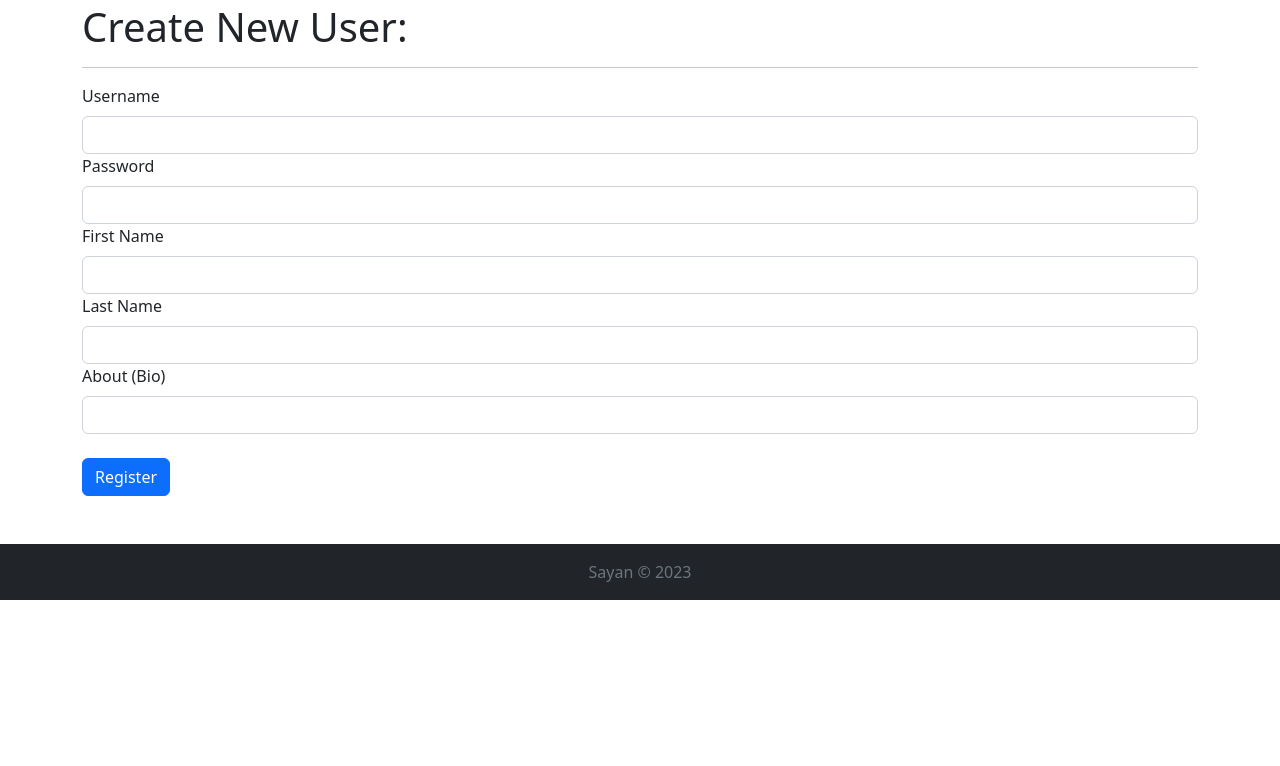
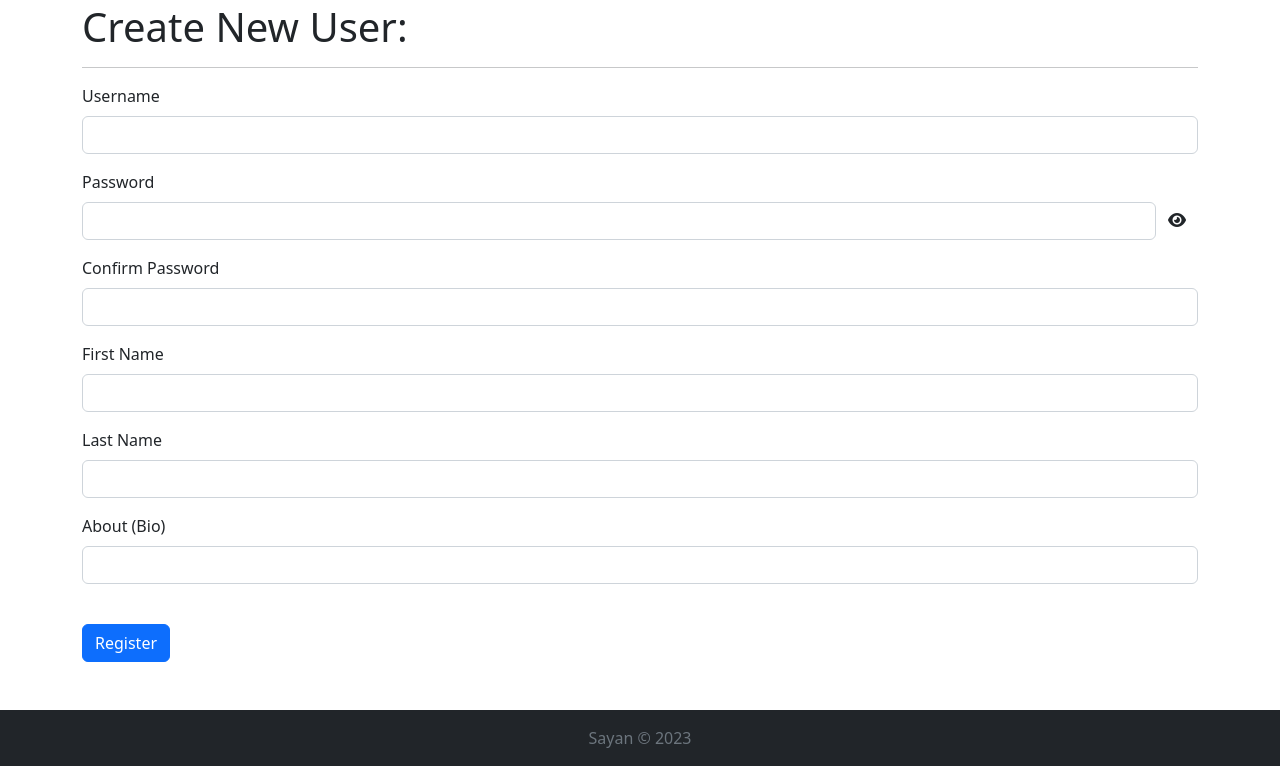
Before and after one commit to sayan01/bloglite, a Flask app: page /register in a window 1280 px wide. Shown: the part 205-971 px from the top of the page. Before the commit the page ends 805 px from the top, so only its background shows below. Run offline with Flask 2, Linux system fonts and the light colour scheme.

Commit message:
improve login and register

```diff
--- a/config.py
+++ b/config.py
@@ -5,4 +5,5 @@ from os import getenv
 # config
 load_dotenv()
 app.config['SQLALCHEMY_DATABASE_URI'] = getenv('SQLALCHEMY_DATABASE_URI')
+app.config['SQLALCHEMY_TRACK_MODIFICATIONS'] = getenv('SQLALCHEMY_TRACK_MODIFICATIONS')
 app.config['SECRET_KEY'] = getenv('SECRET_KEY')
--- a/forms.py
+++ b/forms.py
@@ -8,6 +8,10 @@ class UserForm(FlaskForm):
     password = PasswordField("Password", validators=[DataRequired(),
         Length(min=8,
         message="Password should be atleast 8 characteres long")])
+    password_confirm = PasswordField("Confirm Password", validators=[DataRequired(),
+        Length(min=8,
+        message="Password should be atleast 8 characteres long"),
+        EqualTo('password', message="Passwords must match")])
     fname = StringField("First Name", validators=[DataRequired(), Length(max=50)])
     lname = StringField("Last Name", validators=[Length(max=50)])
     about = StringField("About (Bio)", validators=[DataRequired(), Length(max=256)])
--- a/routes.py
+++ b/routes.py
@@ -69,7 +69,7 @@ def login():
         user = User.query.filter_by(username=form.username.data).first()
         if not user:
             abort(404)
-        if hashpass(form.username.data, form.password.data) == user.passhash:
+        if user.verify_password(form.password.data):
             flash('Login successful')
             return redirect(location=url_for("get_users"))
         else:
@@ -81,22 +81,24 @@ def login():
 @app.route('/register', methods=['GET', 'POST'])
 def register():
     form = UserForm()
-    if form.validate_on_submit():
-        user = User.query.filter_by(username=form.username.data).first()
-        if user:
-            flash('username already taken')
+    if request.method == 'POST':
+        if form.validate_on_submit():
+            user = User.query.filter_by(username=form.username.data).first()
+            if user:
+                flash('username already taken')
+            else:
+                user = User(username=form.username.data,
+                    password=form.password.data,
+                    fname=form.fname.data,
+                    lname=form.lname.data,
+                    about=form.about.data
+                )
+                db.session.add(user)
+                db.session.commit()
+                flash('Registration Successful')
+                return redirect(location=url_for("login"))
         else:
-            user = User(username=form.username.data,
-                passhash=hashpass(form.username.data,form.password.data),
-                fname=form.fname.data,
-                lname=form.lname.data,
-                about=form.about.data
-            )
-            db.session.add(user)
-            db.session.commit()
-            flash('Registration Successful')
-            return redirect(location=url_for("login"))
-    users = User.query.order_by(User.joined)
+            [ flash(errormsg) for errormsgs in form.errors.values() for errormsg in errormsgs ]
     return render_template("user/register.html", registeractive="active", form=form)
 
 # error pages
--- /dev/null
+++ b/static/css/auth.css
@@ -0,0 +1,6 @@
+.form-control{
+    margin-bottom: 1em;
+}
+.password-box > label{
+    border: none;
+}
--- /dev/null
+++ b/static/js/toggle-password-eye.js
@@ -0,0 +1,11 @@
+showpass = document.querySelector('#showpass');
+password = document.querySelector('#password');
+eye = document.querySelector('#eye')
+showpass.addEventListener('change', ()=>{
+    eye.classList.toggle('fa-eye-slash')
+    eye.classList.toggle('fa-eye')
+    if(showpass.checked)
+        password.type = "text"
+    else
+        password.type = "password"
+});
--- a/templates/user/register.html
+++ b/templates/user/register.html
@@ -14,7 +14,17 @@
         {{ form.username(class="form-control") }}
 
         {{ form.password.label(class="form-label") }}
-        {{ form.password(class="form-control") }}
+
+        <div class="password-box d-flex flex-row">
+            {{ form.password(class="form-control", id="password") }}
+            <input type="checkbox" class="btn-check" id="showpass">
+            <label class="btn" for="showpass">
+                <i class="fas fa-eye" id="eye"></i>
+            </label>
+        </div>
+
+        {{ form.password_confirm.label(class="form-label") }}
+        {{ form.password_confirm(class="form-control") }}
 
         {{ form.fname.label(class="form-label") }}
         {{ form.fname(class="form-control") }}
@@ -29,3 +39,11 @@
     </form>
 
 {% endblock content %}
+
+{% block style %}
+    <link rel="stylesheet" href="{{ url_for('static', filename='css/auth.css') }}">
+{% endblock %}
+
+{% block script %}
+    <script src="{{url_for('static', filename='js/toggle-password-eye.js')}}"></script>
+{% endblock %}
```
Also changed, not shown: models.py (+13 -0 lines), templates/user/index.html (+7 -2 lines), templates/user/login.html (+18 -3 lines), db.sqlite3 (added), instance/db.sqlite3.
